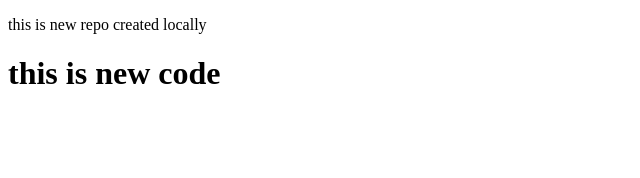
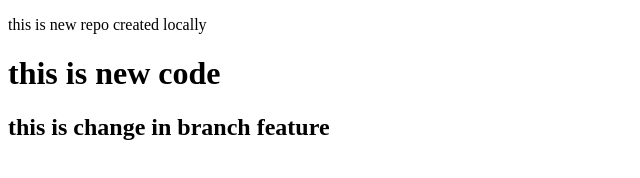
Before and after one commit to yashroy0917/localreposiitory, a plain HTML site: page index.html in a window 1280 px wide. Shown: the whole page, without its empty margins (0-640 px from the left). Drawn offline with Linux system fonts and the light colour scheme.

Commit message:
thuis is commit in new branch

```diff
--- a/index.html
+++ b/index.html
@@ -8,5 +8,6 @@
 <body>
     <p> this is new repo created locally</p>
     <h1>this is new code</h1>
+    <h2> this is change in branch feature</h2>
 </body>
 </html>
```
